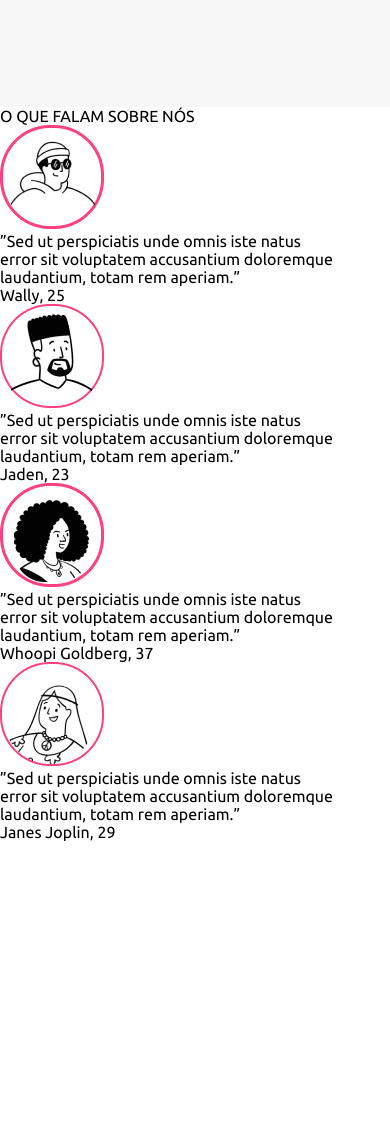
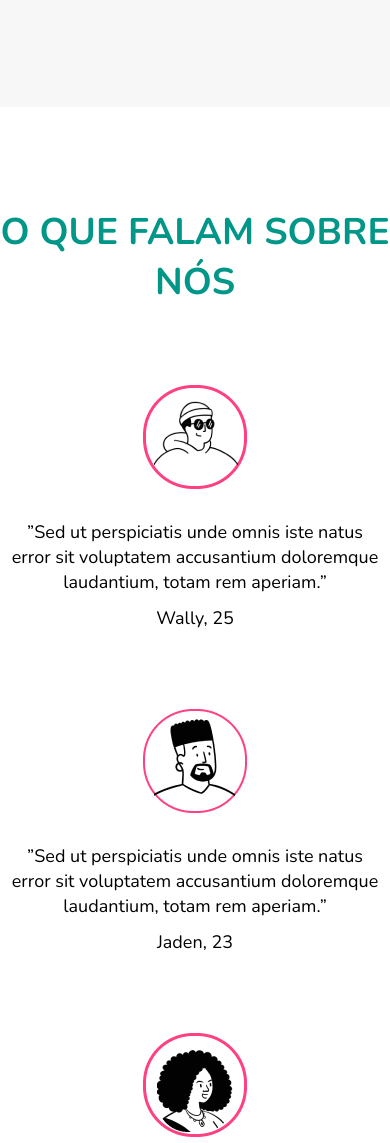
Before and after one commit to keuwey/plataforma-dindin-mobile, a plain HTML site: page index.html in a window 390 px wide. Shown: the part 2864-4007 px from the top of the page. Before the commit the page ends 3705 px from the top, so only its background shows below. Drawn offline with nearby package versions, Linux system fonts and the light colour scheme.

Commit message:
adicionando todo o estilo do <article>, dos parágrafos e ícones

```diff
--- a/css/index.css
+++ b/css/index.css
@@ -189,4 +189,53 @@
     .ulEc {
         padding: 0px 0px 110px 0px;
     }
+    .MCmh {
+        font-family: 'Nunito';
+        font-style: normal;
+        font-weight: 700;
+        font-size: 37px;
+        line-height: 50px;
+        color: #009688;
+        text-align: center;
+    }
+    .k-je {
+        padding: 100px 0px 100px 0px;
+        display: flex;
+        flex-direction: column;
+        align-items: center;
+        justify-content: center;
+    }
+    .fm55 {
+        max-width: 100%;
+    }
+    .Klen {
+        padding: 78px 0px 0px 0px;
+    }
+    .m7SR {
+        font-family: 'Nunito';
+        font-style: normal;
+        font-weight: 300;
+        font-size: 18px;
+        line-height: 25px;
+        color: #000000;
+        text-align: center;
+    }
+    .lULY {
+        display: flex;
+        flex-direction: column;
+        align-items: center;
+        justify-content: center;
+    }
+    .xDnb {
+        padding: 28px 0px 0px 0px;
+    }
+    .al4S {
+        padding: 11px 0px 0px 0px;
+        font-family: 'Nunito';
+        font-style: normal;
+        font-weight: 400;
+        font-size: 18px;
+        line-height: 25px;
+        color: #000000;
+    }
 }
```
